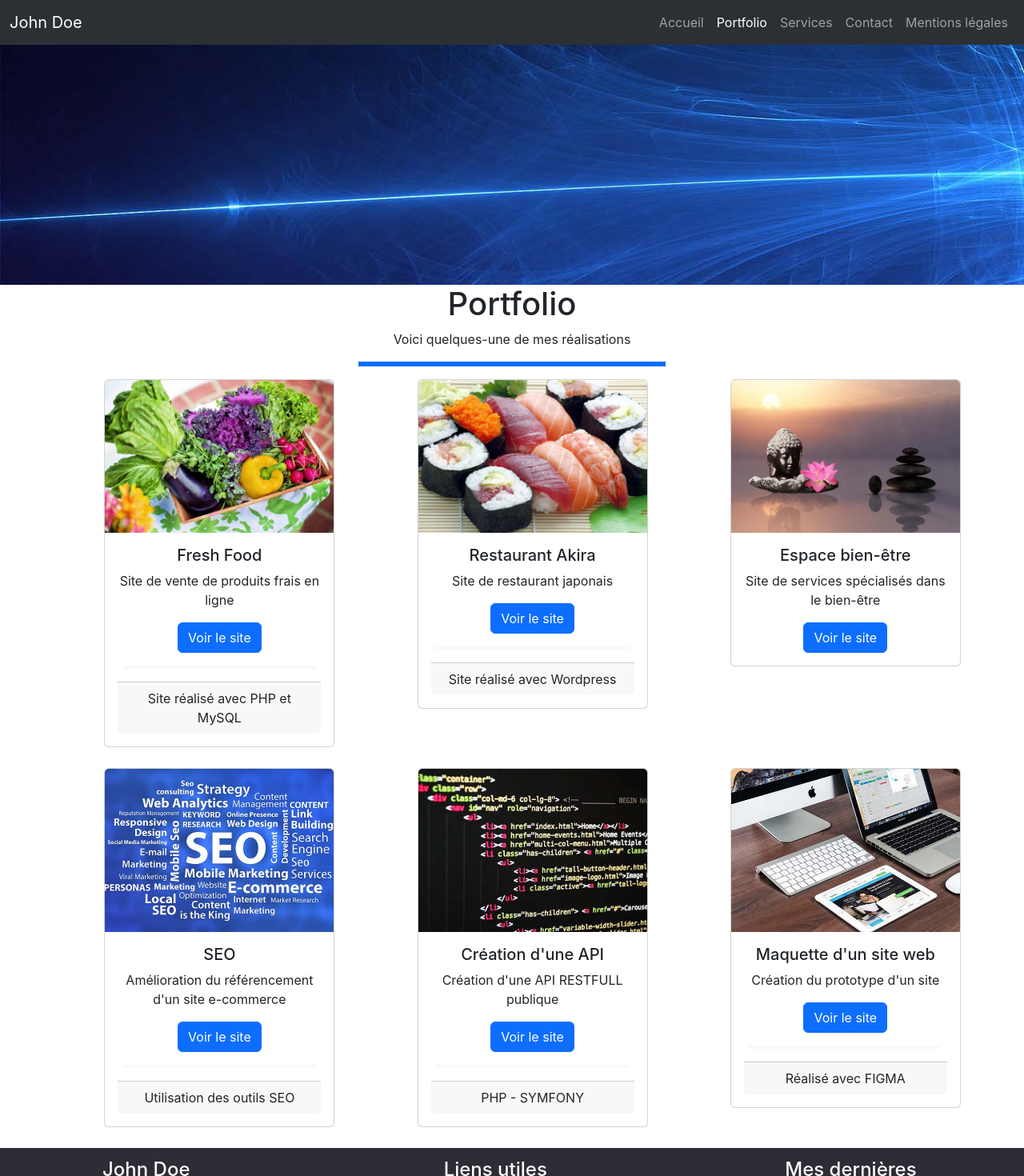
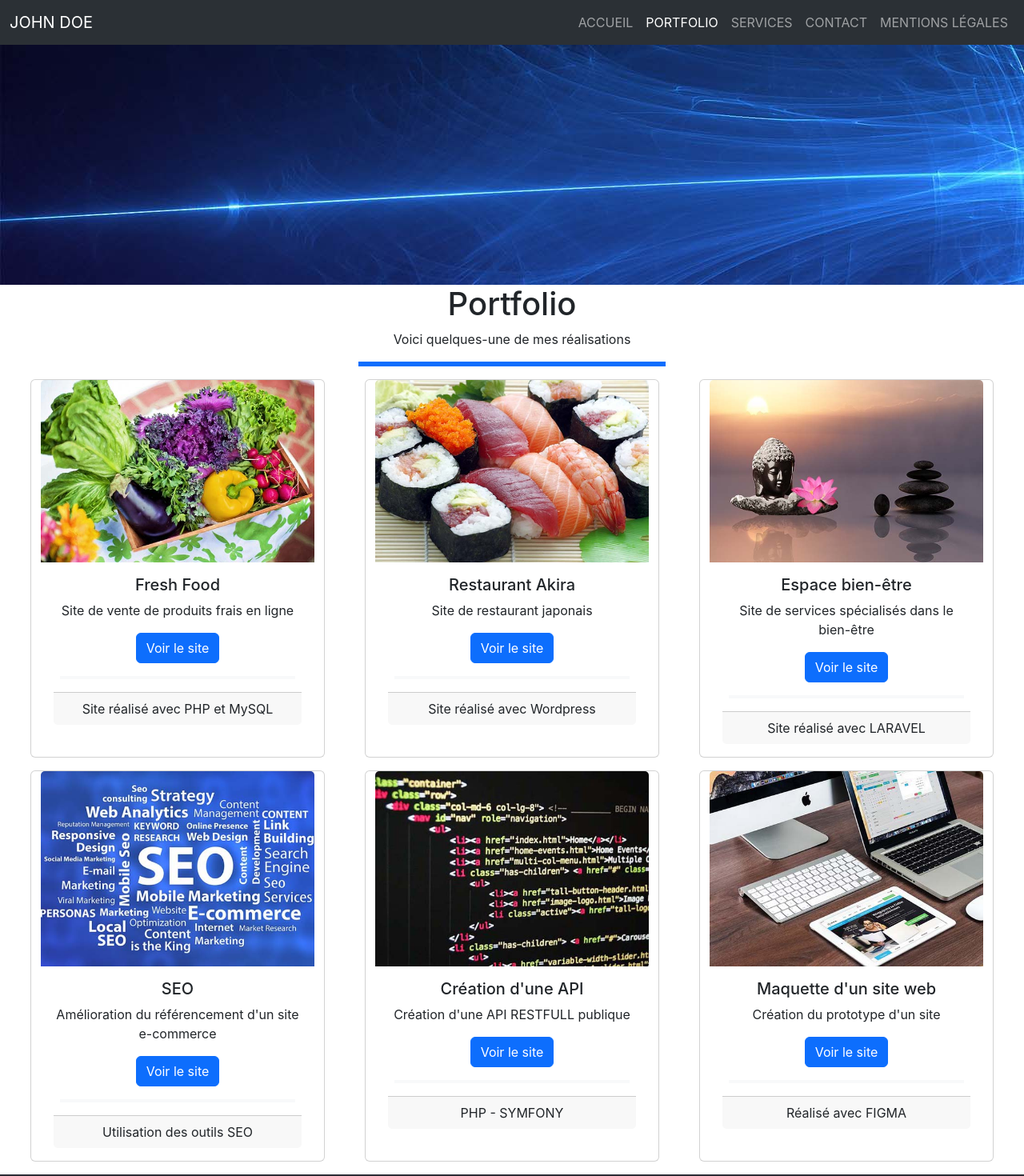
Before and after one commit to Charlotte-82/Regis_Charlotte_CEF_Devoir_5_React, a React (Create React App) app: page /portfolio in a window 1280 px wide. Shown: the top 1470 px of the page at 80% size. Built offline with nearby package versions, Linux system fonts and the light colour scheme.

Commit message:
final commit

```diff
--- a/public/index.html
+++ b/public/index.html
@@ -1,5 +1,5 @@
 <!DOCTYPE html>
-<html lang="en">
+<html lang="fr">
   <head>
     <meta charset="utf-8" />
     <link rel="icon" href="%PUBLIC_URL%/favicon.ico" />
@@ -11,20 +11,11 @@
     <meta name="theme-color" content="#000000" />
     <meta
       name="description"
-      content="Web site created using create-react-app"
+      content="Site web De John Doe, Développeur web full stack à la recherche d'opportunités professionnelles"
     />
 
     <link rel="manifest" href="%PUBLIC_URL%/manifest.json" />
-    <!--
-      Notice the use of %PUBLIC_URL% in the tags above.
-      It will be replaced with the URL of the `public` folder during the build.
-      Only files inside the `public` folder can be referenced from the HTML.
-
-      Unlike "/favicon.ico" or "favicon.ico", "%PUBLIC_URL%/favicon.ico" will
-      work correctly both with client-side routing and a non-root public URL.
-      Learn how to configure a non-root public URL by running `npm run build`.
-    -->
-    <title>React App</title>
+    <title>John Doe - Développeur web full stack</title>
   </head>
   <body>
     <noscript>You need to enable JavaScript to run this app.</noscript>
--- a/src/assets/css/header.css
+++ b/src/assets/css/header.css
@@ -1,3 +1,13 @@
 #navbarNav {
   justify-content: end;
 }
+
+.nav-link:hover,
+.nav-link:active {
+  font-weight: 600;
+  text-decoration: underline;
+}
+
+.nav-link {
+  text-transform: uppercase;
+}
--- a/src/assets/css/index.css
+++ b/src/assets/css/index.css
@@ -1,13 +1,13 @@
+@import url("https://fonts.googleapis.com/css2?family=Nunito+Sans:ital,opsz,wght@0,6..12,200..1000;1,6..12,200..1000&display=swap");
+
 body {
   margin: 0;
-  font-family: -apple-system, BlinkMacSystemFont, 'Segoe UI', 'Roboto', 'Oxygen',
-    'Ubuntu', 'Cantarell', 'Fira Sans', 'Droid Sans', 'Helvetica Neue',
-    sans-serif;
+  font-family: -apple-system, BlinkMacSystemFont, "Nunito", sans-serif;
   -webkit-font-smoothing: antialiased;
   -moz-osx-font-smoothing: grayscale;
 }
 
 code {
-  font-family: source-code-pro, Menlo, Monaco, Consolas, 'Courier New',
+  font-family: source-code-pro, Menlo, Monaco, Consolas, "Courier New",
     monospace;
 }
--- a/src/pages/mentions.js
+++ b/src/pages/mentions.js
@@ -4,10 +4,14 @@ import Tel from "./../assets/img/phone.svg";
 import Mail from "./../assets/img/envelope.svg";
 import Map from "./../assets/img/map.svg";
 import Globe from "./../assets/img/globe.svg";
+// import { Helmet } from "react-helmet";
 
 function Mentions() {
   return (
     <div style={{ height: "70vh" }}>
+      {/* <Helmet>
+        <meta name="robots" content="noindex, ,nofollow" />
+      </Helmet> */}
       <h1>Mentions légales</h1>
       <hr
         class="border border-primary border-3 opacity-100"
--- a/src/pages/portfolio.js
+++ b/src/pages/portfolio.js
@@ -20,10 +20,28 @@ function Portfolio() {
         class="border border-primary border-3 opacity-100"
         style={{ width: "30%" }}
       />
-      <div className="cardsLine" class="row">
-        <div class="col md-4" style={{ marginLeft: "10%", marginBottom: "2%" }}>
-          <div class="card" style={{ width: "18rem" }}>
-            <img src={Fresh} class="card-img-top" alt="ensemble de légumes" />
+      <div
+        className="row cardsLine"
+        style={{
+          display: "flex",
+          flexWrap: "wrap",
+          justifyContent: "space-evenly",
+          alignContent: "space-evenly",
+        }}
+      >
+        <div
+          className="card"
+          style={{
+            width: "23rem",
+            marginBottom: "1rem",
+          }}
+        >
+          <img
+            src={Fresh}
+            class="card-img-top img-fluid"
+            alt="ensemble de légumes"
+            style={{ margin: "0", padding: "0", width: "100%" }}
+          />
           <div class="card-body">
             <h5 class="card-title">Fresh Food</h5>
             <p class="card-text text-center">
@@ -38,9 +56,8 @@ function Portfolio() {
             <div class="card-footer">Site réalisé avec PHP et MySQL</div>
           </div>
         </div>
-        </div>
-        <div class="col md-4">
-          <div class="card" style={{ width: "18rem" }}>
+
+        <div class="card" style={{ width: "23rem", marginBottom: "1rem" }}>
           <img src={Akira} class="card-img-top" alt="ensemble de sushis" />
           <div class="card-body">
             <h5 class="card-title">Restaurant Akira</h5>
@@ -54,9 +71,8 @@ function Portfolio() {
             <div class="card-footer">Site réalisé avec Wordpress</div>
           </div>
         </div>
-        </div>
-        <div class="col md-4">
-          <div class="card" style={{ width: "18rem" }}>
+
+        <div class="card" style={{ width: "23rem", marginBottom: "1rem" }}>
           <img
             src={Espace}
             class="card-img-top"
@@ -72,13 +88,12 @@ function Portfolio() {
                 Voir le site
               </a>
             </div>
+            <hr class="border border-light border-2 opacity-100" />
+            <div class="card-footer">Site réalisé avec LARAVEL</div>
           </div>
         </div>
-        </div>
-      </div>
-      <div className="cardsLine" class="row">
-        <div class="col md-4" style={{ marginLeft: "10%", marginBottom: "2%" }}>
-          <div class="card" style={{ width: "18rem" }}>
+
+        <div class="card" style={{ width: "23rem", marginBottom: "1rem" }}>
           <img
             src={Seo}
             class="card-img-top"
@@ -98,9 +113,7 @@ function Portfolio() {
             <div class="card-footer">Utilisation des outils SEO</div>
           </div>
         </div>
-        </div>
-        <div class="col md-4">
-          <div class="card" style={{ width: "18rem" }}>
+        <div class="card" style={{ width: "23rem", marginBottom: "1rem" }}>
           <img
             src={Api}
             class="card-img-top"
@@ -120,10 +133,7 @@ function Portfolio() {
             <div class="card-footer">PHP - SYMFONY</div>
           </div>
         </div>
-        </div>
-
-        <div class="col md-4">
-          <div class="card" style={{ width: "18rem" }}>
+        <div class="card" style={{ width: "23rem", marginBottom: "1rem" }}>
           <img
             src={Maquette}
             class="card-img-top"
@@ -131,9 +141,7 @@ function Portfolio() {
           />
           <div class="card-body">
             <h5 class="card-title">Maquette d'un site web</h5>
-              <p class="card-text text-center">
-                Création du prototype d'un site
-              </p>
+            <p class="card-text text-center">Création du prototype d'un site</p>
             <div class="text-center">
               <a href="#" class="btn btn-primary">
                 Voir le site
@@ -145,7 +153,6 @@ function Portfolio() {
         </div>
       </div>
     </div>
-    </div>
   );
 }
 
```
Lines whose indentation alone changed are shown as unchanged.
